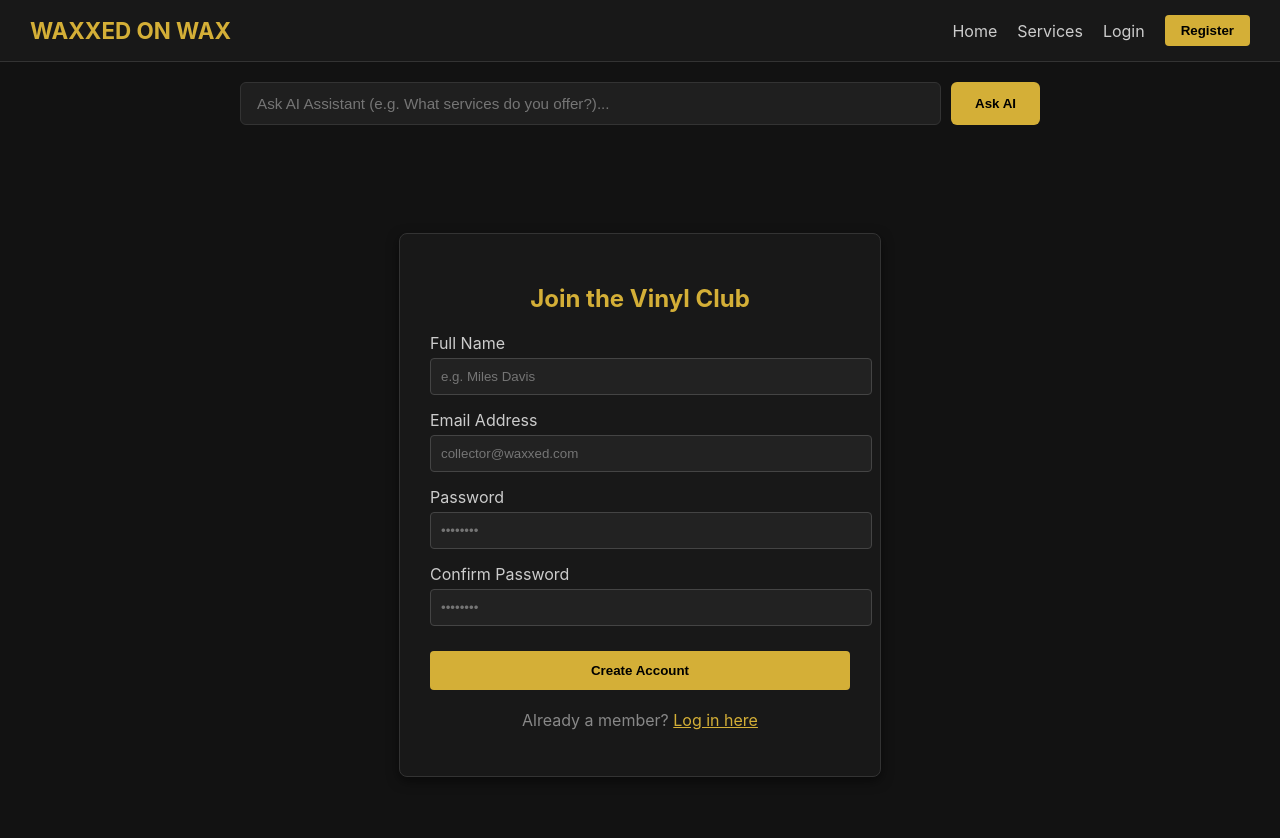
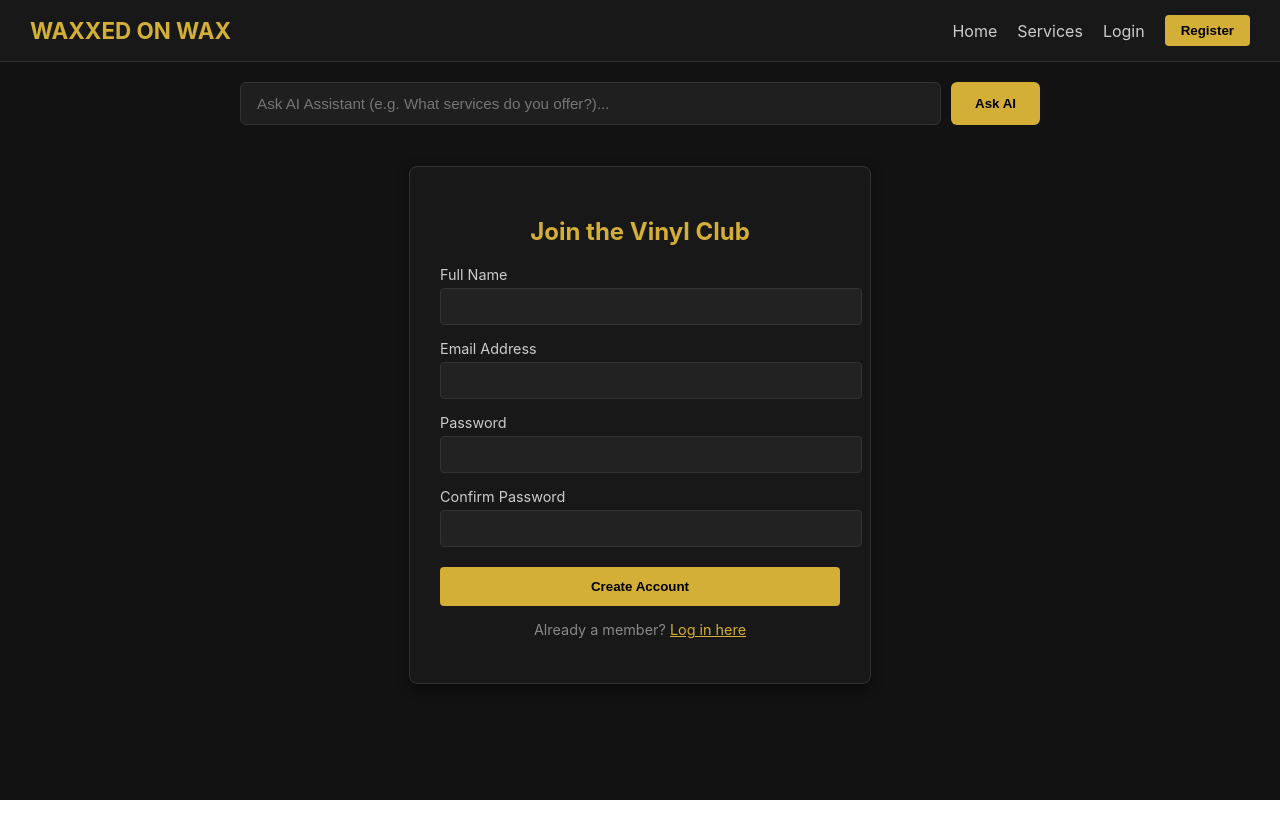
Before and after one commit to hunterthehunt/Capstone_Project, a React (Create React App) app in the folder client/: page / in a window 1280 px wide. Both pictures are taken after a click on the button "Register". Shown: the top 838 px of the page. After the commit the page ends 800 px from the top, so only its background shows below. Built offline with nearby package versions, Linux system fonts and the light colour scheme.

Commit message:
resolving login issues

```diff
--- a/client/src/Components/registerview.js
+++ b/client/src/Components/registerview.js
@@ -7,127 +7,126 @@ function RegisterView({ onNavigate }) {
     password: '',
     confirmPassword: ''
   });
+  const [error, setError] = useState('');
+  const [loading, setLoading] = useState(false);
 
   const handleChange = (e) => {
     setFormData({ ...formData, [e.target.name]: e.target.value });
   };
 
-  const handleSubmit = (e) => {
+  const handleSubmit = async (e) => {
     e.preventDefault();
+    setError('');
+
     if (formData.password !== formData.confirmPassword) {
-      alert('Passwords do not match');
+      setError('Passwords do not match');
       return;
     }
-    // Perform registration logic here
-    console.log('Registering user:', formData);
+
+    setLoading(true);
+
+    try {
+      const res = await fetch('http://localhost:5000/api/auth/register', {
+        method: 'POST',
+        headers: { 'Content-Type': 'application/json' },
+        body: JSON.stringify({
+          name: formData.name,
+          email: formData.email,
+          password: formData.password
+        })
+      });
+
+      const data = await res.json();
+
+      if (!res.ok) {
+        throw new Error(data.message || 'Registration failed');
+      }
+
+      // Automatically switch to login screen after successful registration
+      alert('Account created successfully! Please log in.');
+      onNavigate('login');
+    } catch (err) {
+      setError(err.message || 'Server connection error');
+    } finally {
+      setLoading(false);
+    }
   };
 
   return (
-    <div className="page-wrapper" style={{
-      display: 'flex',
-      justifyContent: 'center',
-      alignItems: 'center',
-      minHeight: '80vh',
-      padding: '20px'
-    }}>
-      <div className="dark-card" style={{
-        width: '100%',
-        maxWidth: '420px',
-        padding: '30px',
+    <div style={{ display: 'flex', justifyContent: 'center', alignItems: 'center', minHeight: '65vh' }}>
+      <div style={{
         backgroundColor: '#181818',
         border: '1px solid #333',
         borderRadius: '8px',
+        padding: '30px',
+        width: '100%',
+        maxWidth: '400px',
         boxShadow: '0 4px 12px rgba(0,0,0,0.5)'
       }}>
-        <h2 style={{
-          color: 'var(--gold-primary, #d4af37)',
-          textAlign: 'center',
-          marginBottom: '20px'
-        }}>
+        <h2 style={{ color: 'var(--gold-primary, #d4af37)', textAlign: 'center', marginBottom: '20px' }}>
           Join the Vinyl Club
         </h2>
 
-        <form onSubmit={handleSubmit} style={{ display: 'flex', flexDirection: 'column', gap: '15px' }}>
-          <div>
-            <label style={{ display: 'block', color: '#ccc', marginBottom: '5px' }}>Full Name</label>
+        {error && (
+          <div style={{ backgroundColor: '#421010', color: '#ff6b6b', padding: '10px', borderRadius: '4px', marginBottom: '15px', fontSize: '0.9rem' }}>
+            {error}
+          </div>
+        )}
+
+        <form onSubmit={handleSubmit}>
+          <div style={{ marginBottom: '15px' }}>
+            <label style={{ display: 'block', color: '#ccc', marginBottom: '5px', fontSize: '0.9rem' }}>Full Name</label>
             <input
               type="text"
               name="name"
-              placeholder="e.g. Miles Davis"
               value={formData.name}
               onChange={handleChange}
-              style={{
-                width: '100%',
-                padding: '10px',
-                backgroundColor: '#222',
-                border: '1px solid #444',
-                color: '#fff',
-                borderRadius: '4px'
-              }}
+              required
+              style={{ width: '100%', padding: '10px', backgroundColor: '#222', border: '1px solid #333', borderRadius: '4px', color: '#fff' }}
             />
           </div>
 
-          <div>
-            <label style={{ display: 'block', color: '#ccc', marginBottom: '5px' }}>Email Address</label>
+          <div style={{ marginBottom: '15px' }}>
+            <label style={{ display: 'block', color: '#ccc', marginBottom: '5px', fontSize: '0.9rem' }}>Email Address</label>
             <input
               type="email"
               name="email"
-              placeholder="collector@waxxed.com"
               value={formData.email}
               onChange={handleChange}
-              style={{
-                width: '100%',
-                padding: '10px',
-                backgroundColor: '#222',
-                border: '1px solid #444',
-                color: '#fff',
-                borderRadius: '4px'
-              }}
+              required
+              style={{ width: '100%', padding: '10px', backgroundColor: '#222', border: '1px solid #333', borderRadius: '4px', color: '#fff' }}
             />
           </div>
 
-          <div>
-            <label style={{ display: 'block', color: '#ccc', marginBottom: '5px' }}>Password</label>
+          <div style={{ marginBottom: '15px' }}>
+            <label style={{ display: 'block', color: '#ccc', marginBottom: '5px', fontSize: '0.9rem' }}>Password</label>
             <input
               type="password"
               name="password"
-              placeholder="••••••••"
               value={formData.password}
               onChange={handleChange}
-              style={{
-                width: '100%',
-                padding: '10px',
-                backgroundColor: '#222',
-                border: '1px solid #444',
-                color: '#fff',
-                borderRadius: '4px'
-              }}
+              required
+              style={{ width: '100%', padding: '10px', backgroundColor: '#222', border: '1px solid #333', borderRadius: '4px', color: '#fff' }}
             />
           </div>
 
-          <div>
-            <label style={{ display: 'block', color: '#ccc', marginBottom: '5px' }}>Confirm Password</label>
+          <div style={{ marginBottom: '20px' }}>
+            <label style={{ display: 'block', color: '#ccc', marginBottom: '5px', fontSize: '0.9rem' }}>Confirm Password</label>
             <input
               type="password"
               name="confirmPassword"
-              placeholder="••••••••"
               value={formData.confirmPassword}
               onChange={handleChange}
-              style={{
-                width: '100%',
-                padding: '10px',
-                backgroundColor: '#222',
-                border: '1px solid #444',
-                color: '#fff',
-                borderRadius: '4px'
-              }}
+              required
+              style={{ width: '100%', padding: '10px', backgroundColor: '#222', border: '1px solid #333', borderRadius: '4px', color: '#fff' }}
             />
           </div>
 
           <button
             type="submit"
+            disabled={loading}
             style={{
-              marginTop: '10px',
+              width: '100%',
               padding: '12px',
               backgroundColor: 'var(--gold-primary, #d4af37)',
               color: '#000',
@@ -137,16 +136,13 @@ function RegisterView({ onNavigate }) {
               cursor: 'pointer'
             }}
           >
-            Create Account
+            {loading ? 'Creating Account...' : 'Create Account'}
           </button>
         </form>
 
-        <p style={{ textAlign: 'center', color: '#888', marginTop: '20px' }}>
+        <p style={{ textAlign: 'center', color: '#888', marginTop: '15px', fontSize: '0.9rem' }}>
           Already a member?{' '}
-          <span
-            onClick={() => onNavigate && onNavigate('login')}
-            style={{ color: 'var(--gold-primary, #d4af37)', cursor: 'pointer', textDecoration: 'underline' }}
-          >
+          <span onClick={() => onNavigate('login')} style={{ color: '#d4af37', cursor: 'pointer', textDecoration: 'underline' }}>
             Log in here
           </span>
         </p>
```
Also changed, not shown: 2 other files (tests, documents, lock files or other folders).
